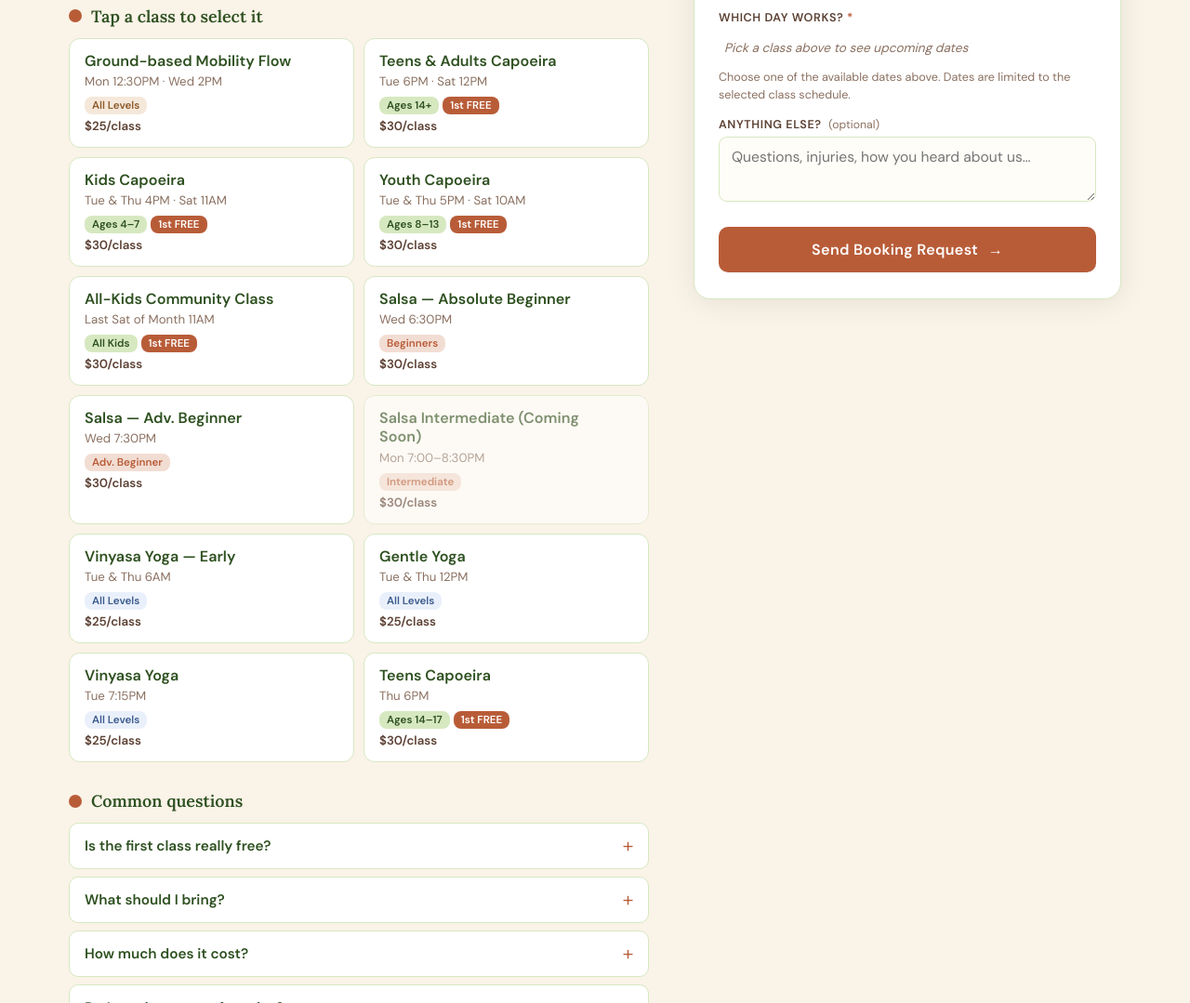
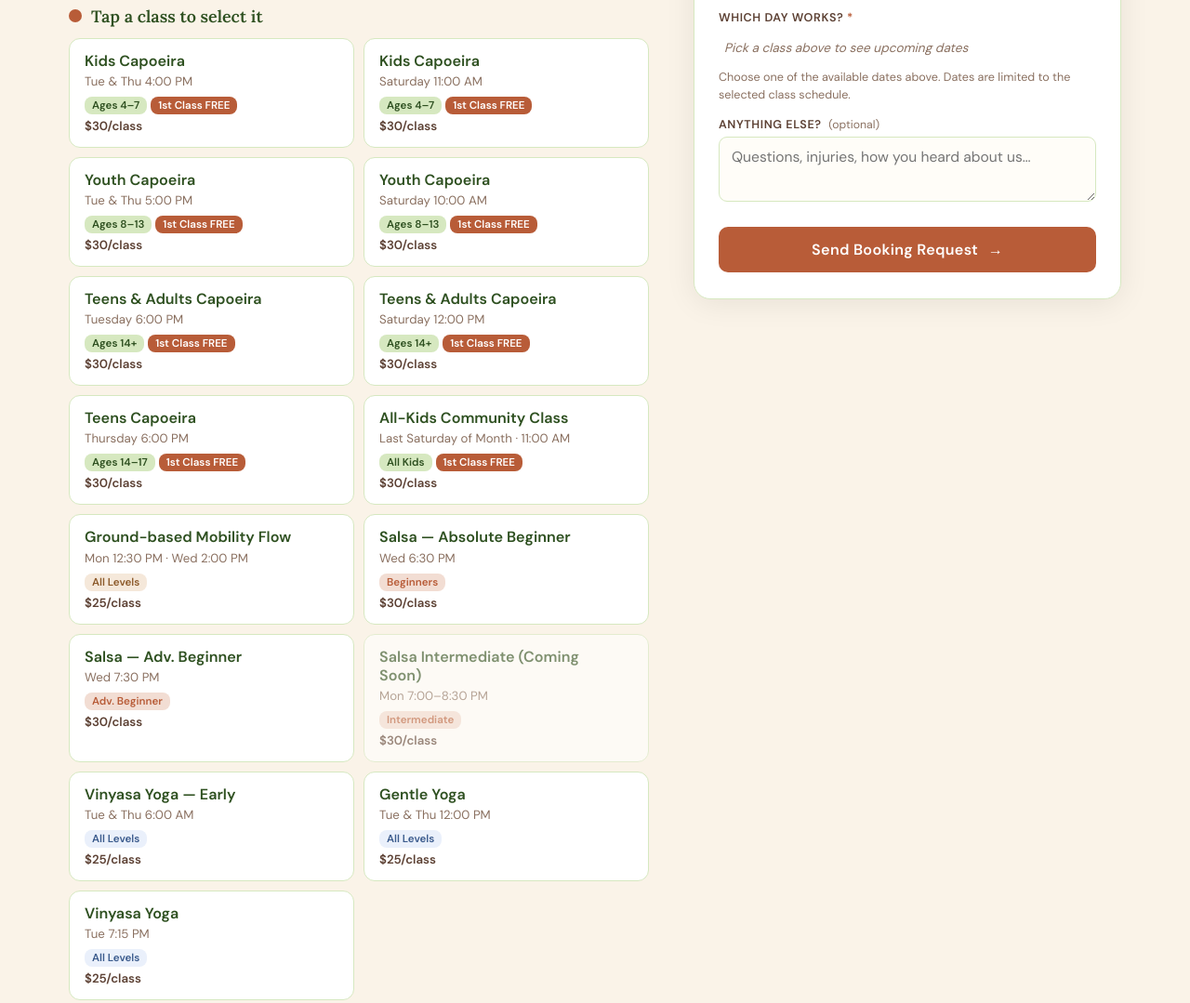
Before and after one commit to Roots-Wisdom-Studio/Roots-Wisdom-Studio, a plain HTML site: page booking.html in a window 1280 px wide. Shown: the part 560-1639 px from the top of the page at 93% size. Drawn offline with Linux system fonts and the light colour scheme.

Commit message:
Split Capoeira booking options by schedule

```diff
--- a/booking.html
+++ b/booking.html
@@ -259,11 +259,14 @@ body{font-family:var(--font-b);background:var(--cream);color:var(--text-dark);mi
         <select class="select" id="f-class" name="Class" required>
           <option value="">Choose a class…</option>
           <optgroup label="Capoeira (1st class FREE)">
-            <option>Kids Capoeira (Ages 4–7) · Tue &amp; Thu 4PM / Sat 11AM · 1st Class FREE</option>
-            <option>Youth Capoeira (Ages 8–13) · Tue &amp; Thu 5PM / Sat 10AM · 1st Class FREE</option>
-            <option>Teens &amp; Adults Capoeira (Ages 14+) · Tue 6PM / Sat 12PM · 1st Class FREE</option>
-            <option>Teens Capoeira (Ages 14–17) · Thu 6PM · 1st Class FREE</option>
-            <option>All-Kids Community Class (Last Sat of Month) · 11AM · 1st Class FREE</option>
+            <option>Kids Capoeira (Ages 4–7) · Tue &amp; Thu 4:00 PM · 1st Class FREE</option>
+            <option>Kids Capoeira (Ages 4–7) · Saturday 11:00 AM · 1st Class FREE</option>
+            <option>Youth Capoeira (Ages 8–13) · Tue &amp; Thu 5:00 PM · 1st Class FREE</option>
+            <option>Youth Capoeira (Ages 8–13) · Saturday 10:00 AM · 1st Class FREE</option>
+            <option>Teens &amp; Adults Capoeira (Ages 14+) · Tuesday 6:00 PM · 1st Class FREE</option>
+            <option>Teens &amp; Adults Capoeira (Ages 14+) · Saturday 12:00 PM · 1st Class FREE</option>
+            <option>Teens Capoeira (Ages 14–17) · Thursday 6:00 PM · 1st Class FREE</option>
+            <option>All-Kids Community Class (Last Saturday of Month) · 11:00 AM · 1st Class FREE</option>
           </optgroup>
           <optgroup label="Salsa">
             <option>Salsa Absolute Beginner · Wed 6:30PM · $30</option>
@@ -326,30 +329,36 @@ body{font-family:var(--font-b);background:var(--cream);color:var(--text-dark);mi
 <script>
 /* ========== CLASS DATA ========== */
 const CLASSES = [
-  {key:'mobility-mw', name:'Ground-based Mobility Flow', times:'Mon 12:30PM · Wed 2PM', tag:'mob', tagLabel:'All Levels', price:'$25', days:[1,3], time:'12:30PM', dayTimeMap:{1:'12:30PM', 3:'2:00PM'},
+  {key:'cap-kids-weekday', name:'Kids Capoeira', times:'Tue & Thu 4:00 PM', tag:'cap', tagLabel:'Ages 4–7', price:'$30', free:true, kids:true, days:[2,4], time:'4:00 PM',
+   selectValue:'Kids Capoeira (Ages 4–7) · Tue & Thu 4:00 PM · 1st Class FREE'},
+  {key:'cap-kids-sat', name:'Kids Capoeira', times:'Saturday 11:00 AM', tag:'cap', tagLabel:'Ages 4–7', price:'$30', free:true, kids:true, days:[6], time:'11:00 AM', skipLastSaturday:true,
+   selectValue:'Kids Capoeira (Ages 4–7) · Saturday 11:00 AM · 1st Class FREE'},
+  {key:'cap-youth-weekday', name:'Youth Capoeira', times:'Tue & Thu 5:00 PM', tag:'cap', tagLabel:'Ages 8–13', price:'$30', free:true, kids:true, days:[2,4], time:'5:00 PM',
+   selectValue:'Youth Capoeira (Ages 8–13) · Tue & Thu 5:00 PM · 1st Class FREE'},
+  {key:'cap-youth-sat', name:'Youth Capoeira', times:'Saturday 10:00 AM', tag:'cap', tagLabel:'Ages 8–13', price:'$30', free:true, kids:true, days:[6], time:'10:00 AM', skipLastSaturday:true,
+   selectValue:'Youth Capoeira (Ages 8–13) · Saturday 10:00 AM · 1st Class FREE'},
+  {key:'cap-adult-tue', name:'Teens & Adults Capoeira', times:'Tuesday 6:00 PM', tag:'cap', tagLabel:'Ages 14+', price:'$30', free:true, days:[2], time:'6:00 PM',
+   selectValue:'Teens & Adults Capoeira (Ages 14+) · Tuesday 6:00 PM · 1st Class FREE'},
+  {key:'cap-adult-sat', name:'Teens & Adults Capoeira', times:'Saturday 12:00 PM', tag:'cap', tagLabel:'Ages 14+', price:'$30', free:true, days:[6], time:'12:00 PM',
+   selectValue:'Teens & Adults Capoeira (Ages 14+) · Saturday 12:00 PM · 1st Class FREE'},
+  {key:'cap-teens-thu', name:'Teens Capoeira', times:'Thursday 6:00 PM', tag:'cap', tagLabel:'Ages 14–17', price:'$30', free:true, days:[4], time:'6:00 PM',
+   selectValue:'Teens Capoeira (Ages 14–17) · Thursday 6:00 PM · 1st Class FREE'},
+  {key:'cap-community', name:'All-Kids Community Class', times:'Last Saturday of Month · 11:00 AM', tag:'cap', tagLabel:'All Kids', price:'$30', free:true, kids:true, days:[6], time:'11:00 AM',
+   selectValue:'All-Kids Community Class (Last Saturday of Month) · 11:00 AM · 1st Class FREE'},
+  {key:'mobility-mw', name:'Ground-based Mobility Flow', times:'Mon 12:30 PM · Wed 2:00 PM', tag:'mob', tagLabel:'All Levels', price:'$25', days:[1,3], time:'12:30 PM', dayTimeMap:{1:'12:30 PM', 3:'2:00 PM'},
    selectValue:'Ground-based Mobility Flow · Mon 12:30PM / Wed 2PM · $25'},
-  {key:'cap-adult', name:'Teens & Adults Capoeira', times:'Tue 6PM · Sat 12PM', tag:'cap', tagLabel:'Ages 14+', price:'$30', free:true, days:[2,6], time:'6PM', dayTimeMap:{2:'6:00PM', 6:'12:00PM'},
-   selectValue:'Teens & Adults Capoeira (Ages 14+) · Tue 6PM / Sat 12PM · 1st Class FREE'},
-  {key:'cap-kids', name:'Kids Capoeira', times:'Tue & Thu 4PM · Sat 11AM', tag:'cap', tagLabel:'Ages 4–7', price:'$30', free:true, kids:true, days:[2,4,6], time:'4PM', dayTimeMap:{2:'4:00PM', 4:'4:00PM', 6:'11:00AM'},
-   selectValue:'Kids Capoeira (Ages 4–7) · Tue & Thu 4PM / Sat 11AM · 1st Class FREE'},
-  {key:'cap-youth', name:'Youth Capoeira', times:'Tue & Thu 5PM · Sat 10AM', tag:'cap', tagLabel:'Ages 8–13', price:'$30', free:true, kids:true, days:[2,4,6], time:'5PM', dayTimeMap:{2:'5:00PM', 4:'5:00PM', 6:'10:00AM'},
-   selectValue:'Youth Capoeira (Ages 8–13) · Tue & Thu 5PM / Sat 10AM · 1st Class FREE'},
-  {key:'cap-community', name:'All-Kids Community Class', times:'Last Sat of Month 11AM', tag:'cap', tagLabel:'All Kids', price:'$30', free:true, kids:true, days:[6], time:'11AM',
-   selectValue:'All-Kids Community Class (Last Sat of Month) · 11AM · 1st Class FREE'},
-  {key:'salsa-beg', name:'Salsa — Absolute Beginner', times:'Wed 6:30PM', tag:'sal', tagLabel:'Beginners', price:'$30', days:[3], time:'6:30PM',
+  {key:'salsa-beg', name:'Salsa — Absolute Beginner', times:'Wed 6:30 PM', tag:'sal', tagLabel:'Beginners', price:'$30', days:[3], time:'6:30 PM',
    selectValue:'Salsa Absolute Beginner · Wed 6:30PM · $30'},
-  {key:'salsa-adv', name:'Salsa — Adv. Beginner', times:'Wed 7:30PM', tag:'sal', tagLabel:'Adv. Beginner', price:'$30', days:[3], time:'7:30PM',
+  {key:'salsa-adv', name:'Salsa — Adv. Beginner', times:'Wed 7:30 PM', tag:'sal', tagLabel:'Adv. Beginner', price:'$30', days:[3], time:'7:30 PM',
    selectValue:'Salsa Advanced Beginner · Wed 7:30PM · $30'},
-  {key:'salsa-int', name:'Salsa Intermediate (Coming Soon)', times:'Mon 7:00–8:30PM', tag:'sal', tagLabel:'Intermediate', price:'$30', days:[1], time:'7:00PM',
+  {key:'salsa-int', name:'Salsa Intermediate (Coming Soon)', times:'Mon 7:00–8:30 PM', tag:'sal', tagLabel:'Intermediate', price:'$30', days:[1], time:'7:00 PM',
    selectValue:'Salsa Intermediate (Coming Soon) · Mon 7PM · $30', disabled:true},
-  {key:'yoga-vinyasa-am', name:'Vinyasa Yoga — Early', times:'Tue & Thu 6AM', tag:'yog', tagLabel:'All Levels', price:'$25', days:[2,4], time:'6AM',
+  {key:'yoga-vinyasa-am', name:'Vinyasa Yoga — Early', times:'Tue & Thu 6:00 AM', tag:'yog', tagLabel:'All Levels', price:'$25', days:[2,4], time:'6:00 AM',
    selectValue:'Vinyasa Yoga (Early) · Tue & Thu 6AM · $25'},
-  {key:'yoga-gentle', name:'Gentle Yoga', times:'Tue & Thu 12PM', tag:'yog', tagLabel:'All Levels', price:'$25', days:[2,4], time:'12PM',
+  {key:'yoga-gentle', name:'Gentle Yoga', times:'Tue & Thu 12:00 PM', tag:'yog', tagLabel:'All Levels', price:'$25', days:[2,4], time:'12:00 PM',
    selectValue:'Gentle Yoga · Tue & Thu 12PM · $25'},
-  {key:'yoga-vinyasa-pm', name:'Vinyasa Yoga', times:'Tue 7:15PM', tag:'yog', tagLabel:'All Levels', price:'$25', days:[2], time:'7:15PM',
+  {key:'yoga-vinyasa-pm', name:'Vinyasa Yoga', times:'Tue 7:15 PM', tag:'yog', tagLabel:'All Levels', price:'$25', days:[2], time:'7:15 PM',
    selectValue:'Vinyasa Yoga · Tue 7:15PM · $25'},
-  {key:'cap-teens-thu', name:'Teens Capoeira', times:'Thu 6PM', tag:'cap', tagLabel:'Ages 14–17', price:'$30', free:true, days:[4], time:'6PM',
-   selectValue:'Teens Capoeira (Ages 14–17) · Thu 6PM · 1st Class FREE'},
 ];
 
 /* ========== RENDER CLASS CARDS ========== */
@@ -363,7 +372,7 @@ CLASSES.forEach(c => {
     <div class="cc-times">${c.times}</div>
     <div class="cc-tags">
       <span class="cc-tag tag-${c.tag}">${c.tagLabel}</span>
-      ${c.free ? '<span class="cc-tag tag-free">1st FREE</span>' : ''}
+      ${c.free ? '<span class="cc-tag tag-free">1st Class FREE</span>' : ''}
     </div>
     <div class="cc-price">${c.price}/class</div>
   `;
@@ -428,15 +437,11 @@ function renderDateChips(cls, dayOverride = null) {
         if (nextDay.getMonth() !== d.getMonth()) {
           upcoming.push(d);
         }
-      } else if (cls.key === 'cap-kids' || cls.key === 'cap-youth') {
-        // Regular Saturday classes are skipped on the last Saturday of the month
-        if (d.getDay() === 6) {
-          const nextDay = new Date(d);
-          nextDay.setDate(d.getDate() + 7);
-          if (nextDay.getMonth() === d.getMonth()) {
-            upcoming.push(d);
-          }
-        } else {
+      } else if (cls.skipLastSaturday) {
+        // Weekly kids' Saturday classes are replaced by the community class on the last Saturday.
+        const nextDay = new Date(d);
+        nextDay.setDate(d.getDate() + 7);
+        if (nextDay.getMonth() === d.getMonth()) {
           upcoming.push(d);
         }
       } else {
@@ -603,11 +608,15 @@ const params = new URLSearchParams(window.location.search);
 const preClass = params.get('class');
 const preDay = params.get('day');
 if (preClass) {
-  const m = CLASSES.find(c => c.key === preClass || c.name.toLowerCase().includes(preClass.toLowerCase()));
-  if (m) {
-    const dayIndex = preDay ? DAY_NAMES.findIndex(day => day.toLowerCase() === preDay.slice(0,3).toLowerCase()) : -1;
-    selectClass(m.key, dayIndex >= 0 ? dayIndex : null);
-  }
+  const dayIndex = preDay ? DAY_NAMES.findIndex(day => day.toLowerCase() === preDay.slice(0,3).toLowerCase()) : -1;
+  const normalizedClass = preClass.toLowerCase();
+  const candidates = CLASSES.filter(c =>
+    c.key === preClass ||
+    c.name.toLowerCase().includes(normalizedClass) ||
+    normalizedClass.includes(c.name.toLowerCase())
+  );
+  const m = (dayIndex >= 0 ? candidates.find(c => c.days.includes(dayIndex)) : null) || candidates[0];
+  if (m) selectClass(m.key, dayIndex >= 0 ? dayIndex : null);
 }
 </script>
 </body>
```
